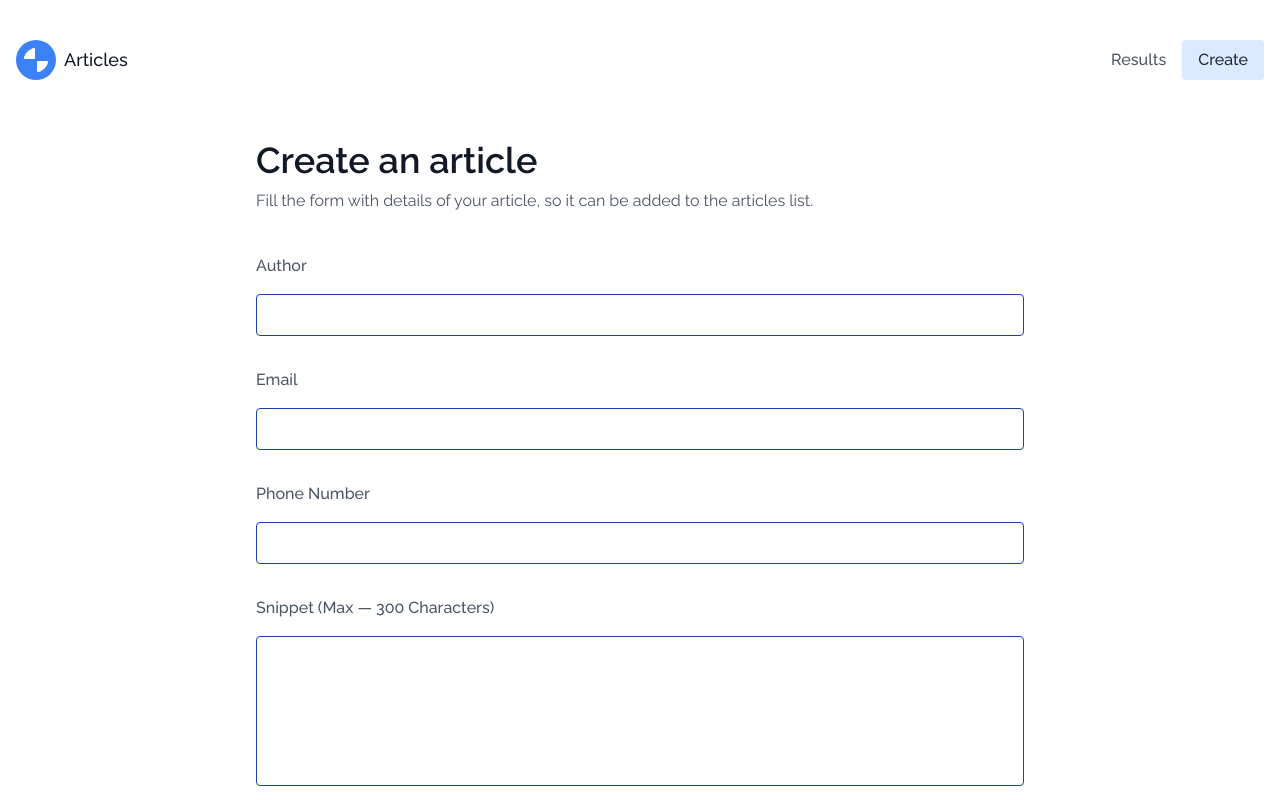
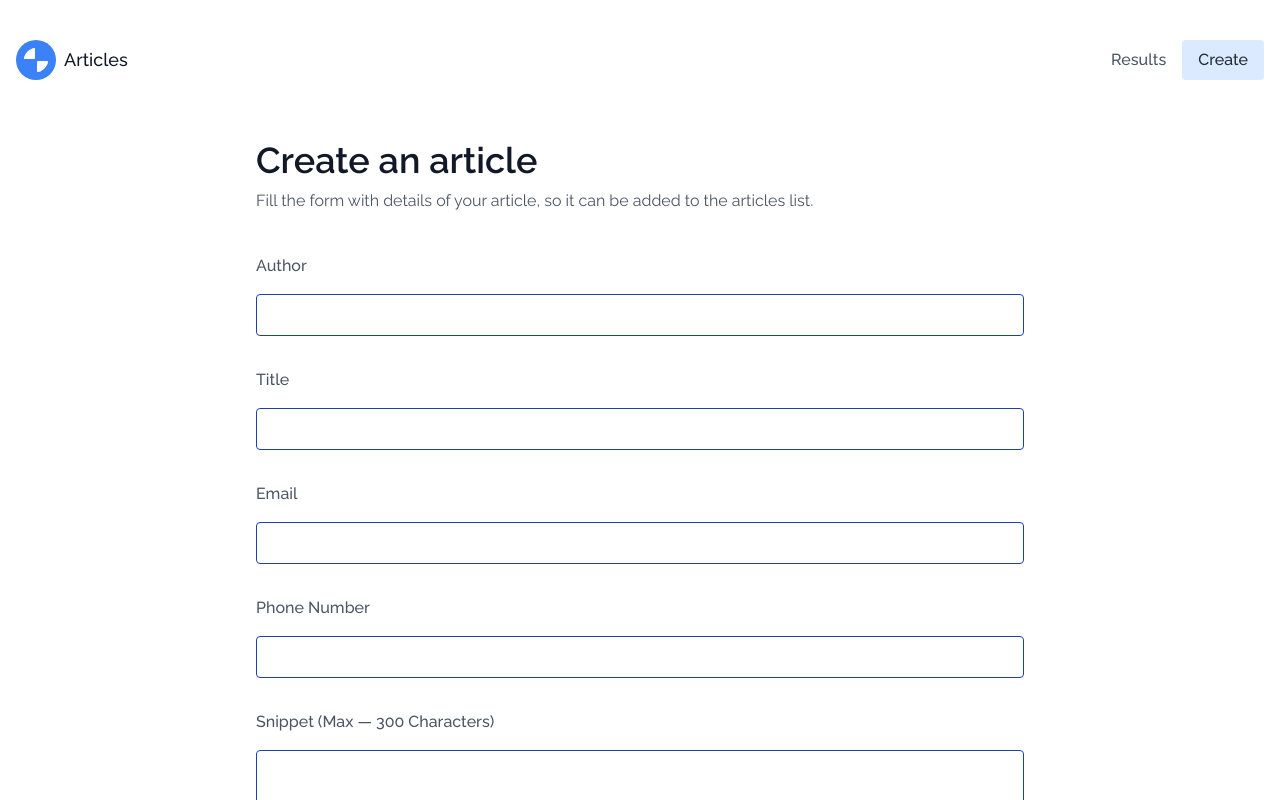
Before and after one commit to ELTANA/Articles-App, a React (Vite) app: page /create in a window 1280 px wide. Shown: the top 800 px of the page. Built offline with nearby package versions, Linux system fonts and the light colour scheme.

Commit message:
feat : add new fields

```diff
--- a/src/screens/ArcticleCreation/ArcticleCreation.tsx
+++ b/src/screens/ArcticleCreation/ArcticleCreation.tsx
@@ -7,6 +7,8 @@ import Button from '$components/Button/Button';
 import { ArticleCreationFormType, articleCreationFormSchema } from './ArticleCreation.types';
 import { useMutation } from '@tanstack/react-query';
 import { postArticle } from '$network/article';
+import { ARTICLES_KEY } from '$utils/constant';
+import type { Article } from '$utils/global.types';
 
 const ArcticleCreation: FC = () => {
   //form validation
@@ -22,35 +24,54 @@ const ArcticleCreation: FC = () => {
       author: '',
       email: '',
       phoneNumber: '',
-      snippet: ''
+      snippet: '',
+      title: ''
     }
   });
   //api integration
-  const { mutate, isPending, data } = useMutation({
+  const { mutate, isPending } = useMutation({
     mutationFn: postArticle
   });
 
-  console.log(data);
+  //
+  const createArticle = () =>
+    // e.preventDefault();
+    handleSubmit(async ({ author, email, phoneNumber, snippet, title }) => {
+      mutate({
+        author,
+        email,
+        phoneNumber,
+        snippet,
+        title
+      });
 
+      const sessionStorageData = sessionStorage.getItem(ARTICLES_KEY);
+      const parsedArticles = sessionStorageData ? (JSON.parse(sessionStorageData) as Article[]) : [];
+      sessionStorage.setItem(
+        ARTICLES_KEY,
+        JSON.stringify([
+          ...parsedArticles,
+          {
+            author,
+            email,
+            phoneNumber,
+            snippet,
+            title,
+            id: parsedArticles.length
+          }
+        ])
+      );
+      reset();
+    });
   return (
     <section className="grow py-5 max-w-[768px] w-full mx-auto">
       <h1 className="text-gray-900 text-xl sm:text-4xl mb-2 font-semibold">Create an article</h1>
       <p className="leading-relaxed mb-10 text-gray-600">
         Fill the form with details of your article, so it can be added to the articles list.
       </p>
-      <form
-        onSubmit={handleSubmit(async ({ author, email, phoneNumber, snippet }) => {
-          mutate({
-            author,
-            email,
-            phoneNumber,
-            snippet
-          });
-          reset();
-        })}
-        className="flex flex-col items-start gap-4"
-      >
+      <form onSubmit={createArticle()} className="flex flex-col items-start gap-4">
         <Input {...register('author')} error={errors.author} name="author" label="Author" />
+        <Input {...register('title')} error={errors.author} name="title" label="Title" />
         <Input {...register('email')} error={errors.email} name="email" label="Email" type="email" />
         <Input {...register('phoneNumber')} error={errors.phoneNumber} name="phoneNumber" label="Phone number" />
         <TextArea
--- a/src/screens/ArcticleCreation/ArticleCreation.types.ts
+++ b/src/screens/ArcticleCreation/ArticleCreation.types.ts
@@ -4,6 +4,7 @@ export const articleCreationFormSchema = yup.object({
   email: yup.string().trim().email('The email is not valid').required('This field is required'),
   phoneNumber: yup.string().trim().required('This field is required'),
   author: yup.string().trim().required('This field is required'),
+  title: yup.string().trim().required('This field is required'),
   snippet: yup
     .string()
     .trim()
```
